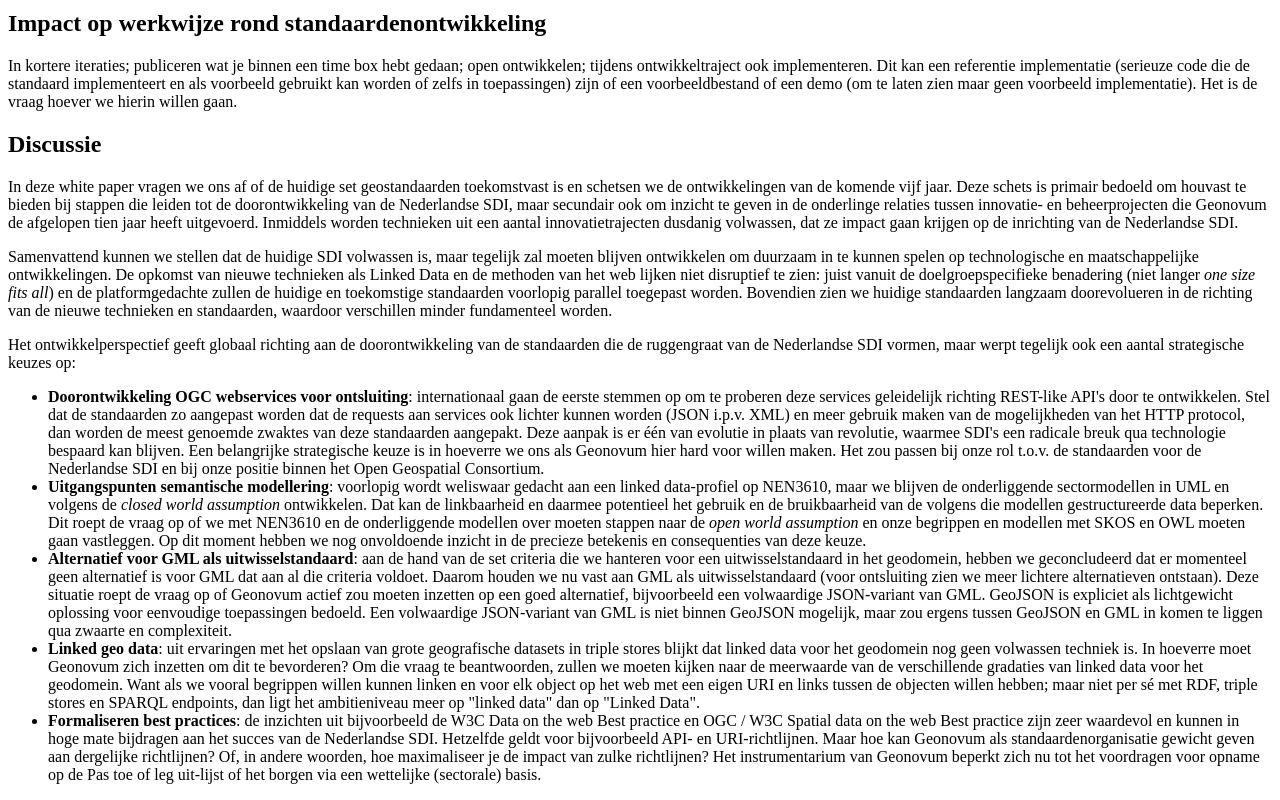
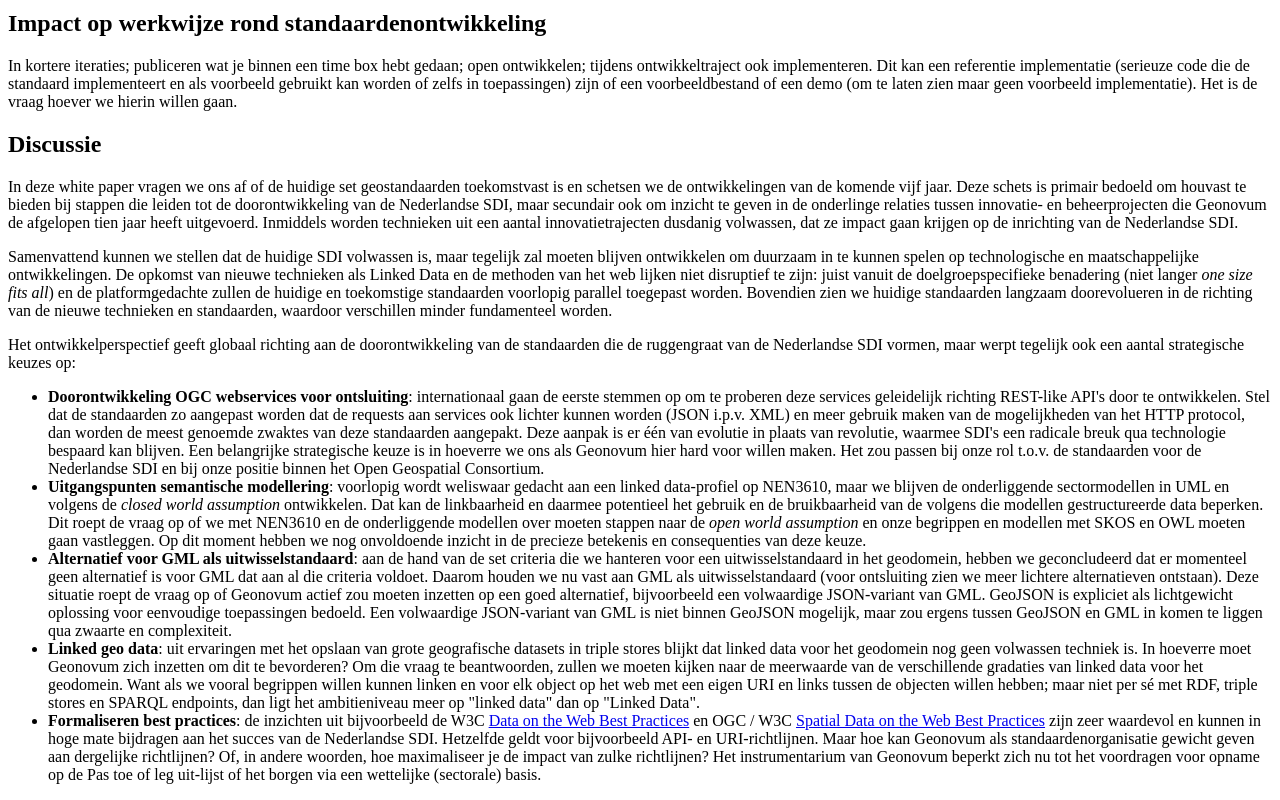
Before and after one commit to Geonovum/whitepaper-standaarden, a plain HTML site: page index.html in a window 1280 px wide. Shown: the part 4897-5697 px from the top of the page. Drawn offline with Linux system fonts and the light colour scheme.

Commit message:
links toegevoegd

```diff
--- a/index.html
+++ b/index.html
@@ -154,14 +154,14 @@ GML is nog steeds de enige open standaard die aan al deze criteria voldoet. Lich
     <section id="discussie">
       <h2>Discussie</h2>
       <p>In deze white paper vragen we ons af of de huidige set geostandaarden toekomstvast is en schetsen we de ontwikkelingen van de komende vijf jaar. Deze schets is primair bedoeld om houvast te bieden bij stappen die leiden tot de doorontwikkeling van de Nederlandse SDI, maar secundair ook om inzicht te geven in de onderlinge relaties tussen innovatie- en beheerprojecten die Geonovum de afgelopen tien jaar heeft uitgevoerd. Inmiddels worden technieken uit een aantal innovatietrajecten dusdanig volwassen, dat ze impact gaan krijgen op de inrichting van de Nederlandse SDI.</p>
-	    <p>Samenvattend kunnen we stellen dat de huidige SDI volwassen is, maar tegelijk zal moeten blijven ontwikkelen om duurzaam in te kunnen spelen op technologische en maatschappelijke ontwikkelingen. De opkomst van nieuwe technieken als Linked Data en de methoden van het web lijken niet disruptief te zien: juist vanuit de doelgroepspecifieke benadering (niet langer <i>one size fits all</i>) en de platformgedachte zullen de huidige en toekomstige standaarden voorlopig parallel toegepast worden. Bovendien zien we huidige standaarden langzaam doorevolueren in de richting van de nieuwe technieken en standaarden, waardoor verschillen minder fundamenteel worden.</p>
+	    <p>Samenvattend kunnen we stellen dat de huidige SDI volwassen is, maar tegelijk zal moeten blijven ontwikkelen om duurzaam in te kunnen spelen op technologische en maatschappelijke ontwikkelingen. De opkomst van nieuwe technieken als Linked Data en de methoden van het web lijken niet disruptief te zijn: juist vanuit de doelgroepspecifieke benadering (niet langer <i>one size fits all</i>) en de platformgedachte zullen de huidige en toekomstige standaarden voorlopig parallel toegepast worden. Bovendien zien we huidige standaarden langzaam doorevolueren in de richting van de nieuwe technieken en standaarden, waardoor verschillen minder fundamenteel worden.</p>
 	    <p>Het ontwikkelperspectief geeft globaal richting aan de doorontwikkeling van de standaarden die de ruggengraat van de Nederlandse SDI vormen, maar werpt tegelijk ook een aantal strategische keuzes op:</p>
 	    <ul>
 		<li><b>Doorontwikkeling OGC webservices voor ontsluiting</b>: internationaal gaan de eerste stemmen op om te proberen deze services geleidelijk richting REST-like API's door te ontwikkelen. Stel dat de standaarden zo aangepast worden dat de requests aan services ook lichter kunnen worden (JSON i.p.v. XML) en meer gebruik maken van de mogelijkheden van het HTTP protocol, dan worden de meest genoemde zwaktes van deze standaarden aangepakt. Deze aanpak is er één van evolutie in plaats van revolutie, waarmee SDI's een radicale breuk qua technologie bespaard kan blijven. Een belangrijke strategische keuze is in hoeverre we ons als Geonovum hier hard voor willen maken. Het zou passen bij onze rol t.o.v. de standaarden voor de Nederlandse SDI en bij onze positie binnen het Open Geospatial Consortium.
 		    <li><b>Uitgangspunten semantische modellering</b>: voorlopig wordt weliswaar gedacht aan een linked data-profiel op NEN3610, maar we blijven de onderliggende sectormodellen in UML en volgens de <i>closed world assumption</i> ontwikkelen. Dat kan de linkbaarheid en daarmee potentieel het gebruik en de bruikbaarheid van de volgens die modellen gestructureerde data beperken. Dit roept de vraag op of we met NEN3610 en de onderliggende modellen over moeten stappen naar de <i>open world assumption</i> en onze begrippen en modellen met SKOS en OWL moeten gaan vastleggen. Op dit moment hebben we nog onvoldoende inzicht in de precieze betekenis en consequenties van deze keuze.
 		    <li><b>Alternatief voor GML als uitwisselstandaard</b>: aan de hand van de set criteria die we hanteren voor een uitwisselstandaard in het geodomein, hebben we geconcludeerd dat er momenteel geen alternatief is voor GML dat aan al die criteria voldoet. Daarom houden we nu vast aan GML als uitwisselstandaard (voor ontsluiting zien we meer lichtere alternatieven ontstaan). Deze situatie roept de vraag op of Geonovum actief zou moeten inzetten op een goed alternatief, bijvoorbeeld een volwaardige JSON-variant van GML. GeoJSON is expliciet als lichtgewicht oplossing voor eenvoudige toepassingen bedoeld. Een volwaardige JSON-variant van GML is niet binnen GeoJSON mogelijk, maar zou ergens tussen GeoJSON en GML in komen te liggen qua zwaarte en complexiteit.
 		    <li><b>Linked geo data</b>: uit ervaringen met het opslaan van grote geografische datasets in triple stores blijkt dat linked data voor het geodomein nog geen volwassen techniek is. In hoeverre moet Geonovum zich inzetten om dit te bevorderen? Om die vraag te beantwoorden, zullen we moeten kijken naar de meerwaarde van de verschillende gradaties van linked data voor het geodomein. Want als we vooral begrippen willen kunnen linken en voor elk object op het web met een eigen URI en links tussen de objecten willen hebben; maar niet per sé met RDF, triple stores en SPARQL endpoints, dan ligt het ambitieniveau meer op "linked data" dan op "Linked Data".
-		    <li><b>Formaliseren best practices</b>: de inzichten uit bijvoorbeeld de W3C Data on the web Best practice en OGC / W3C Spatial data on the web Best practice zijn zeer waardevol en kunnen in hoge mate bijdragen aan het succes van de Nederlandse SDI. Hetzelfde geldt voor bijvoorbeeld API- en URI-richtlijnen. Maar hoe kan Geonovum als standaardenorganisatie gewicht geven aan dergelijke richtlijnen? Of, in andere woorden, hoe maximaliseer je de impact van zulke richtlijnen? Het instrumentarium van Geonovum beperkt zich nu tot het voordragen voor opname op de Pas toe of leg uit-lijst of het borgen via een wettelijke (sectorale) basis. </ul>
+		      <li><b>Formaliseren best practices</b>: de inzichten uit bijvoorbeeld de W3C <a href="https://www.w3.org/TR/dwbp/">Data on the Web Best Practices</a> en OGC / W3C <a href="https://www.w3.org/TR/sdw-bp/">Spatial Data on the Web Best Practices</a> zijn zeer waardevol en kunnen in hoge mate bijdragen aan het succes van de Nederlandse SDI. Hetzelfde geldt voor bijvoorbeeld API- en URI-richtlijnen. Maar hoe kan Geonovum als standaardenorganisatie gewicht geven aan dergelijke richtlijnen? Of, in andere woorden, hoe maximaliseer je de impact van zulke richtlijnen? Het instrumentarium van Geonovum beperkt zich nu tot het voordragen voor opname op de Pas toe of leg uit-lijst of het borgen via een wettelijke (sectorale) basis. </ul>
     </section>
   </body>
 </html>
```
